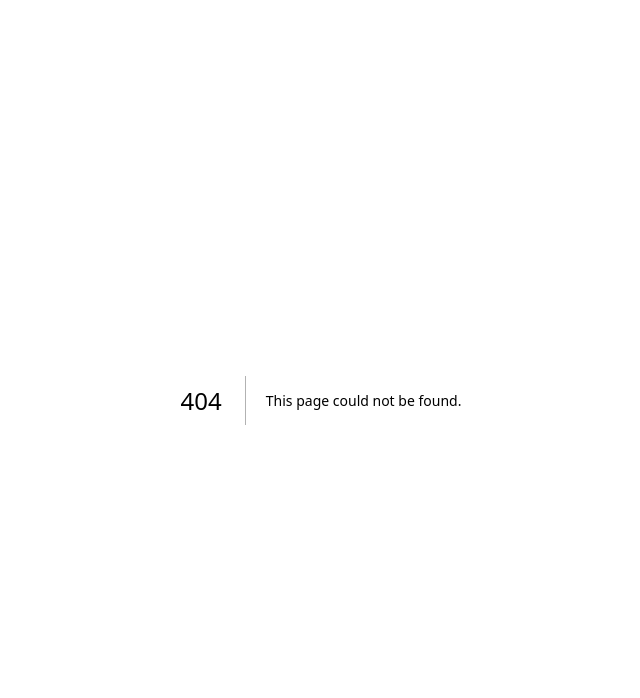
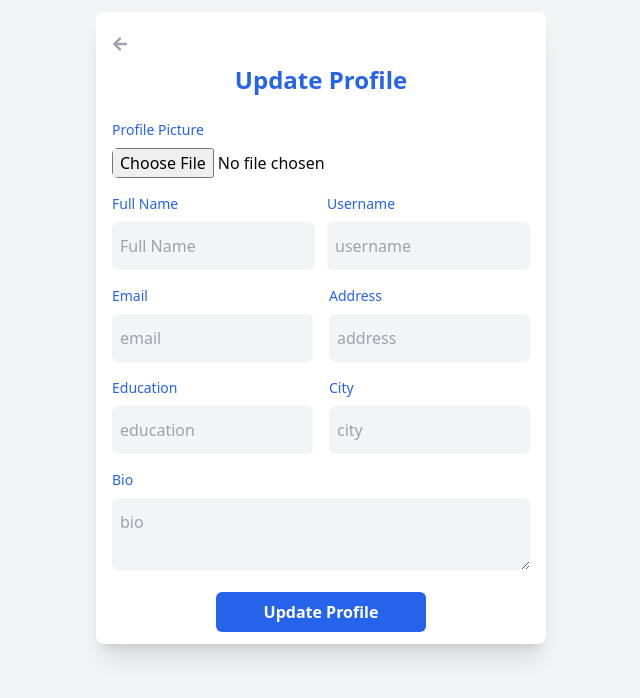
Before and after one commit to Siddique-Ahmed/L-M-S, a Next.js app: page /profile/1 in a window 1280 px wide. Before the commit this address had no page. Shown: the top 698 px of the page, without its empty margins (319-959 px from the left). Built offline with nearby package versions, Linux system fonts and the light colour scheme.

Commit message:
profile page and update profile page created

```diff
--- /dev/null
+++ b/app/profile/[id]/page.js
@@ -0,0 +1,9 @@
+import UpdateProfileForm from "@/components/UpdateProfileForm";
+
+export default function UpdateProfile() {
+  return (
+    <div className="min-h-screen py-3 px-4 bg-gray-100">
+      <UpdateProfileForm/>
+    </div>
+  )
+}
--- /dev/null
+++ b/app/profile/page.js
@@ -0,0 +1,78 @@
+import Link from "next/link";
+import { FaArrowLeft } from "react-icons/fa";
+
+// pages/profile.js
+export default function ProfilePage() {
+  const user = {
+    profilePic: "https://via.placeholder.com/150", // Placeholder profile picture
+    fullName: "John Doe",
+    username: "john_doe",
+    email: "johndoe@example.com",
+    bio: "Web developer with a passion for creating amazing applications.",
+    address: "123, Maple Street, NY",
+    education: "Bachelor's in Computer Science",
+    courses: "React, Node.js, Tailwind CSS",
+    city: "New York",
+  };
+
+  return (
+    <div className="min-h-screen bg-gray-100 flex items-center justify-center p-6">
+      <div className="max-w-4xl w-full bg-white rounded-lg shadow-md overflow-hidden">
+        {/* Profile Header */}
+        <div className="bg-blue-600 p-6 text-white text-center">
+        <div>
+          <Link href={"/"}>
+            <FaArrowLeft />
+          </Link>
+        </div>
+          <img
+            src={user.profilePic}
+            alt="Profile"
+            className="w-24 h-24 mx-auto rounded-full border-4 border-white"
+          />
+          <h1 className="text-2xl font-bold mt-4">{user.fullName}</h1>
+          <p className="text-sm">@{user.username}</p>
+        </div>
+
+        {/* Profile Details */}
+        <div className="p-6 space-y-4">
+          <div>
+            <h2 className="text-lg font-semibold text-gray-800">Email:</h2>
+            <p className="text-gray-600">{user.email}</p>
+          </div>
+          <div>
+            <h2 className="text-lg font-semibold text-gray-800">Bio:</h2>
+            <p className="text-gray-600">{user.bio}</p>
+          </div>
+          <div>
+            <h2 className="text-lg font-semibold text-gray-800">Address:</h2>
+            <p className="text-gray-600">{user.address}</p>
+          </div>
+          <div>
+            <h2 className="text-lg font-semibold text-gray-800">Education:</h2>
+            <p className="text-gray-600">{user.education}</p>
+          </div>
+          <div>
+            <h2 className="text-lg font-semibold text-gray-800">
+              Enrolled Courses:
+            </h2>
+            <p className="text-gray-600">{user.courses}</p>
+          </div>
+          <div>
+            <h2 className="text-lg font-semibold text-gray-800">City:</h2>
+            <p className="text-gray-600">{user.city}</p>
+          </div>
+
+          {/* Edit Profile Button */}
+          <div className="text-center">
+            <Link href={"/profile/id"}>
+              <button className="px-6 py-2 bg-blue-600 text-white font-bold rounded-md hover:bg-blue-700">
+                Edit Profile
+              </button>
+            </Link>
+          </div>
+        </div>
+      </div>
+    </div>
+  );
+}
--- a/components/Header.jsx
+++ b/components/Header.jsx
@@ -81,7 +81,9 @@ const Header = () => {
                       </Avatar>
                     </MenubarTrigger>
                     <MenubarContent>
+                      <Link href={"/profile"}>
                       <MenubarItem>Profile</MenubarItem>
+                      </Link>
                       <MenubarSeparator />
                       <Link
                         href={student ? student : teacher ? teacher : admin}
--- /dev/null
+++ b/components/UpdateProfileForm.jsx
@@ -0,0 +1,171 @@
+"use client";
+import Link from "next/link";
+import { useState } from "react";
+import { FaArrowLeft } from "react-icons/fa";
+
+export default function UpdateProfileForm() {
+  const [profile, setProfile] = useState({
+    fullName: "",
+    username: "",
+    email: "",
+    bio: "",
+    profilePic: null,
+    profilePicPreview: null,
+    address: "",
+    education: "",
+    courses: "",
+    city: "",
+  });
+
+  const handleImageUpload = (e) => {
+    const file = e.target.files[0];
+    if (file) {
+      setProfile({
+        ...profile,
+        profilePic: file,
+        profilePicPreview: URL.createObjectURL(file),
+      });
+    }
+  };
+
+  const handleUpdate = () => {
+    alert("Profile Updated Successfully!");
+    console.log(profile);
+  };
+
+  return (
+    <div className="w-full sm:w-[450px] mx-auto  px-4 py-3 bg-white rounded-lg shadow-xl">
+      <div className="w-full h-10 flex items-center">
+        <Link className="text-gray-400 hover:text-blue-600" href={"/profile"}>
+          <FaArrowLeft />
+        </Link>
+      </div>
+      <h1 className="text-2xl font-bold mb-6 text-center text-blue-600">
+        Update Profile
+      </h1>
+      <form className="space-y-4 flex flex-col item">
+        {/* Profile Picture */}
+        <div>
+          <label className="block text-sm font-medium text-blue-600">
+            Profile Picture
+          </label>
+          <input
+            type="file"
+            name="profilePic"
+            accept="image/*"
+            className="mt-2 block w-full border-gray-300 rounded-md"
+            onChange={handleImageUpload}
+          />
+          {/* Image Preview */}
+          {profile.profilePicPreview && (
+            <div className="mt-4">
+              <img
+                src={profile.profilePicPreview}
+                alt="Uploaded Profile"
+                className="w-32 h-32 object-cover rounded-full border"
+              />
+            </div>
+          )}
+        </div>
+
+        <div className="flex gap-3 flex-col sm:flex-row">
+          {/* Full Name */}
+          <div>
+            <label className="block text-sm font-medium text-blue-600">
+              Full Name
+            </label>
+            <input
+              type="text"
+              name="fullName"
+              className="py-3 px-2 mt-2 outline-none w-full border-gray-300 rounded-md bg-gray-100 placeholder:text-gray-400"
+              placeholder="Full Name"
+            />
+          </div>
+          {/* Username */}
+          <div>
+            <label className="block text-sm font-medium text-blue-600">
+              Username
+            </label>
+            <input
+              type="text"
+              name="username"
+              className="py-3 px-2 mt-2 outline-none w-full border-gray-300 rounded-md bg-gray-100 placeholder:text-gray-400"
+              placeholder="username"
+            />
+          </div>
+        </div>
+        <div className="flex gap-4 flex-col sm:flex-row">
+          {/* Email */}
+          <div>
+            <label className="block text-sm font-medium text-blue-600">
+              Email
+            </label>
+            <input
+              type="email"
+              name="email"
+              className="py-3 px-2 mt-2 outline-none w-full border-gray-300 rounded-md bg-gray-100 placeholder:text-gray-400"
+              placeholder="email"
+            />
+          </div>
+          {/* Address */}
+          <div>
+            <label className="block text-sm font-medium text-blue-600">
+              Address
+            </label>
+            <input
+              type="text"
+              name="address"
+              className="py-3 px-2 mt-2 outline-none w-full border-gray-300 rounded-md bg-gray-100 placeholder:text-gray-400"
+              placeholder="address"
+            />
+          </div>
+        </div>
+        <div className="flex gap-4 flex-col sm:flex-row">
+          {/* Education */}
+          <div>
+            <label className="block text-sm font-medium text-blue-600">
+              Education
+            </label>
+            <input
+              type="text"
+              name="education"
+              className="py-3 px-2 mt-2 outline-none w-full border-gray-300 rounded-md bg-gray-100 placeholder:text-gray-400"
+              placeholder="education"
+            />
+          </div>
+          {/* City */}
+          <div>
+            <label className="block text-sm font-medium text-blue-600">
+              City
+            </label>
+            <input
+              type="text"
+              name="city"
+              className="py-3 px-2 mt-2 outline-none w-full border-gray-300 rounded-md bg-gray-100 placeholder:text-gray-400"
+              placeholder="city"
+            />
+          </div>
+        </div>
+
+        {/* Bio */}
+        <div>
+          <label className="block text-sm font-medium text-blue-600">Bio</label>
+          <textarea
+            name="bio"
+            className="py-3 px-2 mt-2 outline-none w-full border-gray-300 rounded-md bg-gray-100 placeholder:text-gray-400"
+            placeholder="bio"
+            rows="2"
+          ></textarea>
+        </div>
+
+        {/* Update Button */}
+        <button
+          type="button"
+          className="w-full sm:w-[210px] py-2 px-4 bg-blue-600 text-white font-bold rounded-md self-center"
+        >
+          Update Profile
+        </button>
+      </form>
+    </div>
+  );
+}
```
